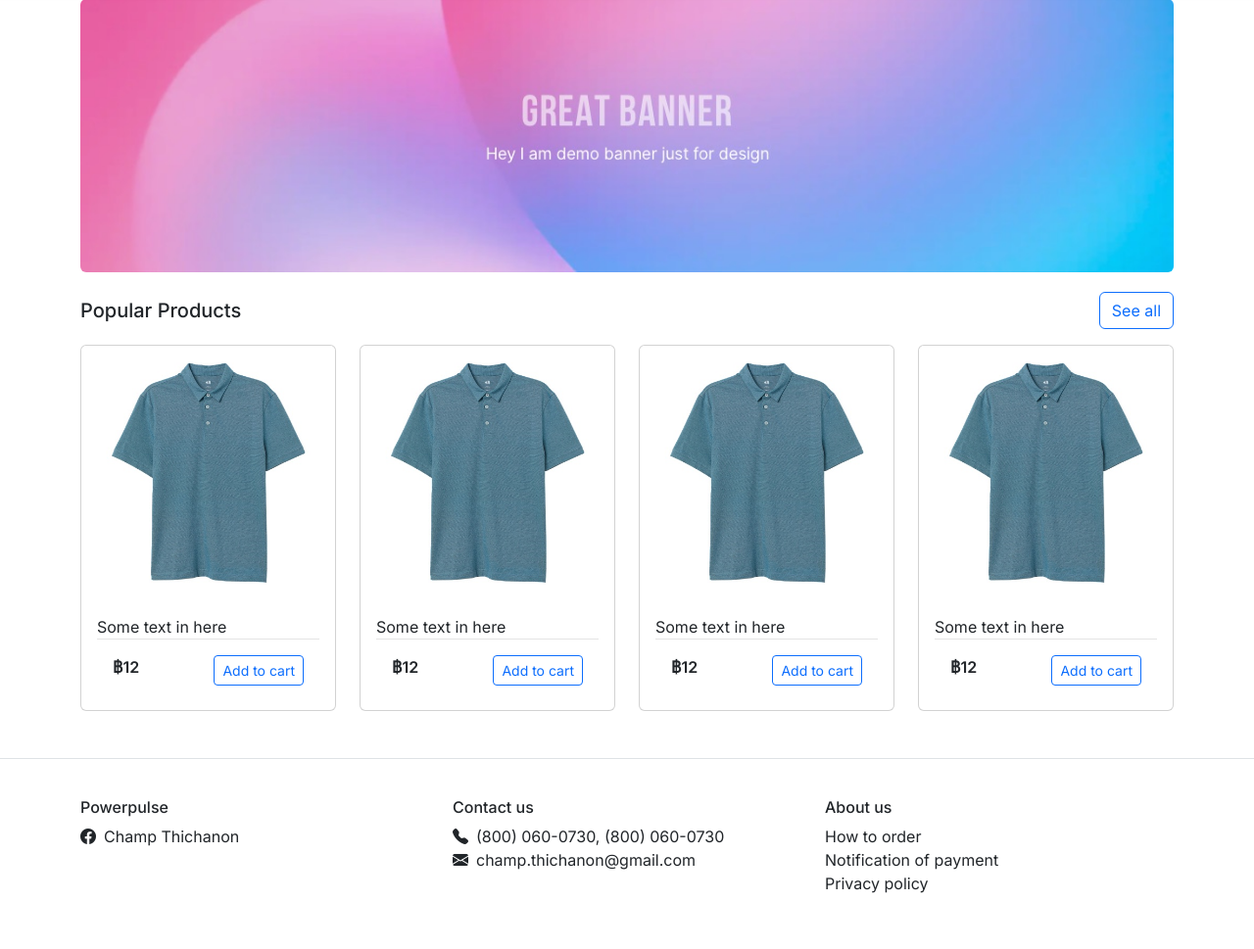
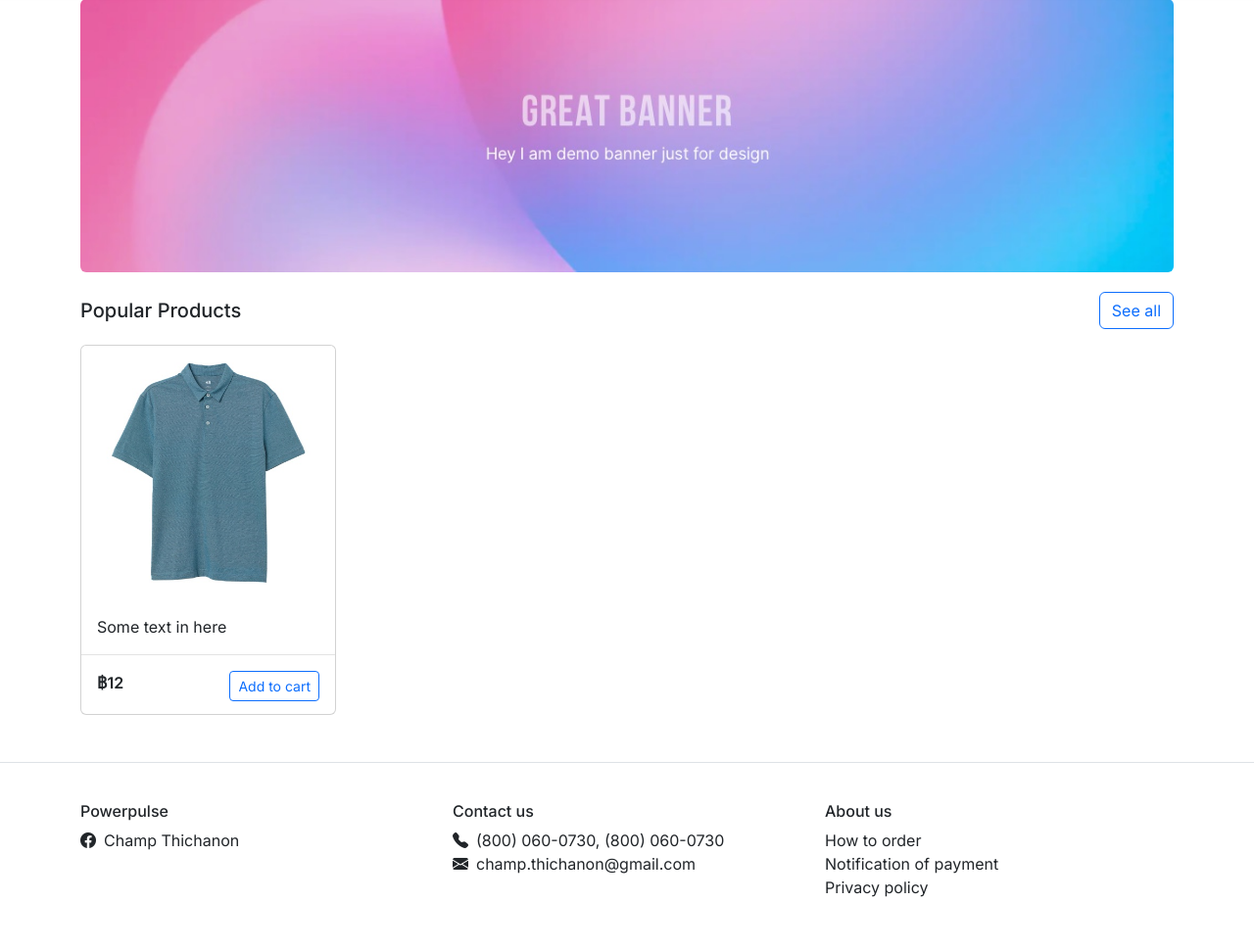
Before and after one commit to chammmppp/Powerpulse, a Django app: page / in a window 1280 px wide. Shown: the part 69-1038 px from the top of the page at 98% size. Run offline with Django 5.2, Linux system fonts and the light colour scheme.

Commit message:
Updated home.hmtl files and home.css

```diff
--- a/powerpulse/static/css/home.css
+++ b/powerpulse/static/css/home.css
@@ -1,4 +1,8 @@
 /* home.css */
+.section-intro {
+    padding-top: 20px;
+    padding-bottom: 20px;
+}
 
 .card-product:hover {
     box-shadow: 0 4px 15px rgba(153, 153, 153, 0.3);
@@ -16,8 +20,8 @@
 }
 
 .card-product img {
-    width: 100%;
-    height: auto;
+    max-width: 100%;
+    height: 100%;
     object-fit: cover;
 }
 
--- a/templates/home.html
+++ b/templates/home.html
@@ -3,13 +3,14 @@
 
 {% block title %}
     <link rel="stylesheet" href="{% static '/css/home.css' %}">
+    <title>PowerPulse - Home</title>
 {% endblock %}
 
 {% block content %}
     <!-- Main Content Section -->
     <main class="main-content my-5">
         <!-- Introduction Banner -->
-        <section class="section-intro" style="padding-top: 20px; padding-bottom: 20px;">
+        <section class="section-intro">
             <div class="container">
                 <div class="intro-banner-wrap">
                     <img class="img-fluid rounded"
@@ -31,14 +32,13 @@
                 <div class="row mt-3">
                     <!-- Product 1 -->
                     <div class="col-md-3">
-                        <a href="/detailProduct.html">
+                        <a href="#">
                             <div class="card card-product">
                                 <img class="rounded-top" src="{% static 'images/image-products/1.jpg' %}"
                                      alt="Blue shirt">
-                                <div class="card-body">
-                                    <p class="card-text">Some text in here</p>
-                                    <div class="product-price-wrapper"
-                                         style="border-top:1px solid #e4e4e4; padding-top: 16px;">
+                                <div class="card-body p-0">
+                                    <p class="card-text p-3">Some text in here</p>
+                                    <div class="product-price-wrapper mb-1">
                                         <var class="price">&#3647;12</var>
                                         <a href="/cart.html"
                                            class="btn btn-outline-primary btn-sm float-end btn-add-to-cart">Add to
@@ -49,66 +49,6 @@
                         </a>
                     </div>
                     <!-- End Product 1 -->
-
-                    <!-- Product 2 -->
-                    <div class="col-md-3">
-                        <a href="/detailProduct.html">
-                            <div class="card card-product">
-                                <img class="rounded-top" src="{% static 'images/image-products/1.jpg' %}" alt="Jean">
-                                <div class="card-body">
-                                    <p class="card-text">Some text in here</p>
-                                    <div class="product-price-wrapper"
-                                         style="border-top:1px solid #e4e4e4; padding-top: 16px;">
-                                        <var class="price">&#3647;12</var>
-                                        <a href="/cart.html"
-                                           class="btn btn-outline-primary btn-sm float-end btn-add-to-cart">Add to
-                                            cart</a>
-                                    </div>
-                                </div>
-                            </div>
-                        </a>
-                    </div>
-                    <!-- End Product 2 -->
-
-                    <!-- Product 3 -->
-                    <div class="col-md-3">
-                        <a href="/detailProduct.html">
-                            <div class="card card-product">
-                                <img class="rounded-top" src="{% static 'images/image-products/1.jpg' %}" alt="Shirt">
-                                <div class="card-body">
-                                    <p class="card-text">Some text in here</p>
-                                    <div class="product-price-wrapper"
-                                         style="border-top:1px solid #e4e4e4; padding-top: 16px;">
-                                        <var class="price">&#3647;12</var>
-                                        <a href="/cart.html"
-                                           class="btn btn-outline-primary btn-sm float-end btn-add-to-cart">Add to
-                                            cart</a>
-                                    </div>
-                                </div>
-                            </div>
-                        </a>
-                    </div>
-                    <!-- End Product 3 -->
-
-                    <!-- Product 4 -->
-                    <div class="col-md-3">
-                        <a href="/detailProduct.html">
-                            <div class="card card-product">
-                                <img class="rounded-top" src="{% static 'images/image-products/1.jpg' %}" alt="Jean">
-                                <div class="card-body">
-                                    <p class="card-text">Some text in here</p>
-                                    <div class="product-price-wrapper"
-                                         style="border-top:1px solid #e4e4e4; padding-top: 16px;">
-                                        <var class="price">&#3647;12</var>
-                                        <a href="/cart.html"
-                                           class="btn btn-outline-primary btn-sm float-end btn-add-to-cart">Add to
-                                            cart</a>
-                                    </div>
-                                </div>
-                            </div>
-                        </a>
-                    </div>
-                    <!-- End Product 4 -->
                 </div>
                 <!-- End Product Cards -->
             </div>
```
